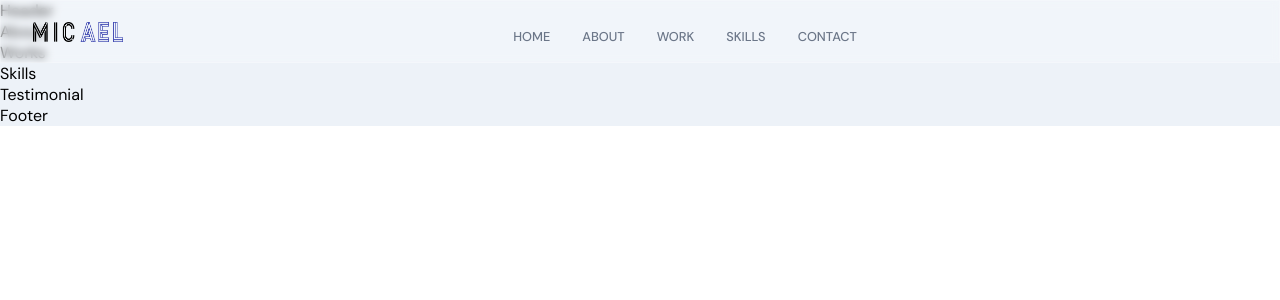
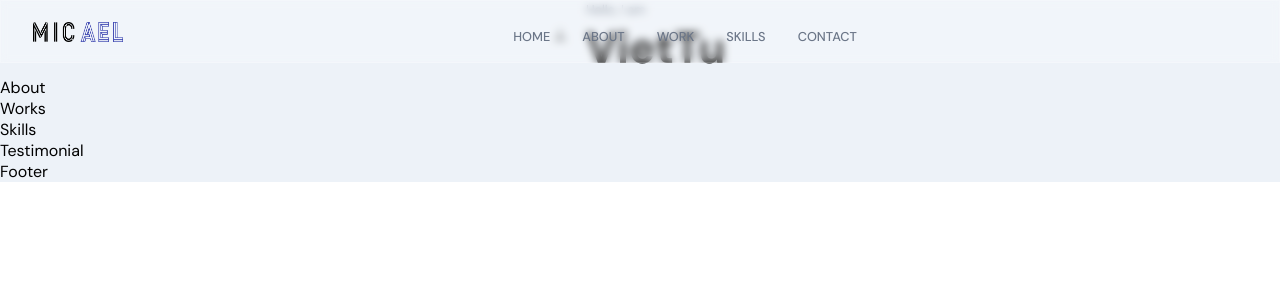
Before and after one commit to viettu2k/js-mastery-portfolio, a React (Create React App) app in the folder frontend-react/: page / in a window 1280 px wide. Shown: the top 300 px of the page. Built offline with nearby package versions, Linux system fonts and the light colour scheme.

Commit message:
implementing header

```diff
--- a/frontend-react/src/container/Header/index.tsx
+++ b/frontend-react/src/container/Header/index.tsx
@@ -1,9 +1,31 @@
 import React from 'react';
+import { motion } from 'framer-motion';
 
+import { images } from '../../constants';
 import './styles.scss';
 
 const Header = () => {
-  return <div>Header</div>;
+  return (
+    <div className='app__header app__flex'>
+      <motion.div
+        whileInView={{ x: [-100, 0], opacity: [0, 1] }}
+        transition={{ duration: 0.5 }}
+        className='app__header-info'
+      >
+        <div className='app__header-badge'>
+          <div className='bage-cmp app__flex'>
+            <span>┴</span>
+            <div style={{ marginLeft: 20 }}>
+              <p className='p-text'>Hello, I am</p>
+              <h1 className='head-text'>VietTu</h1>
+            </div>
+          </div>
+
+          <div className='tag-cmp app__flex'></div>
+        </div>
+      </motion.div>
+    </div>
+  );
 };
 
 export default Header;
```
